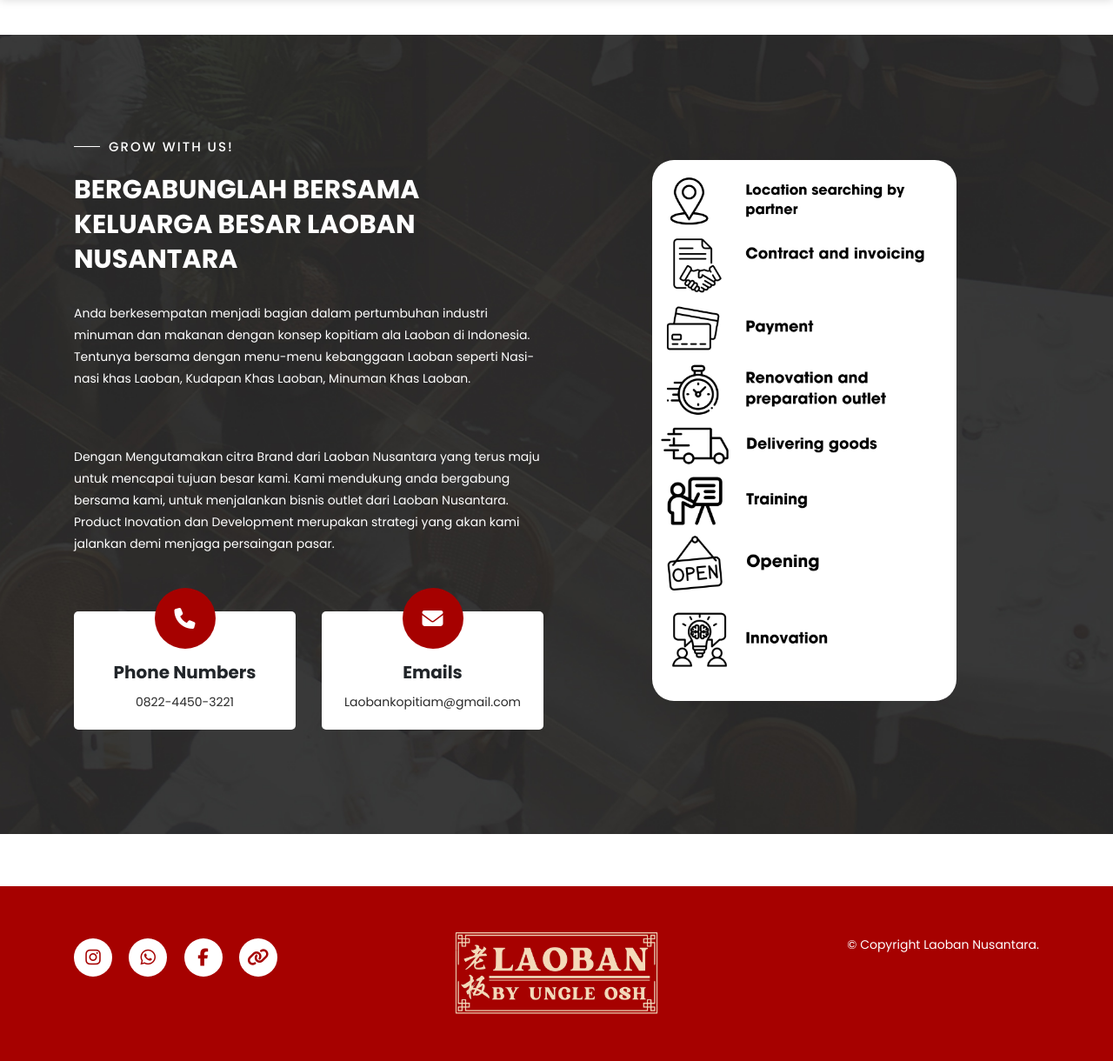
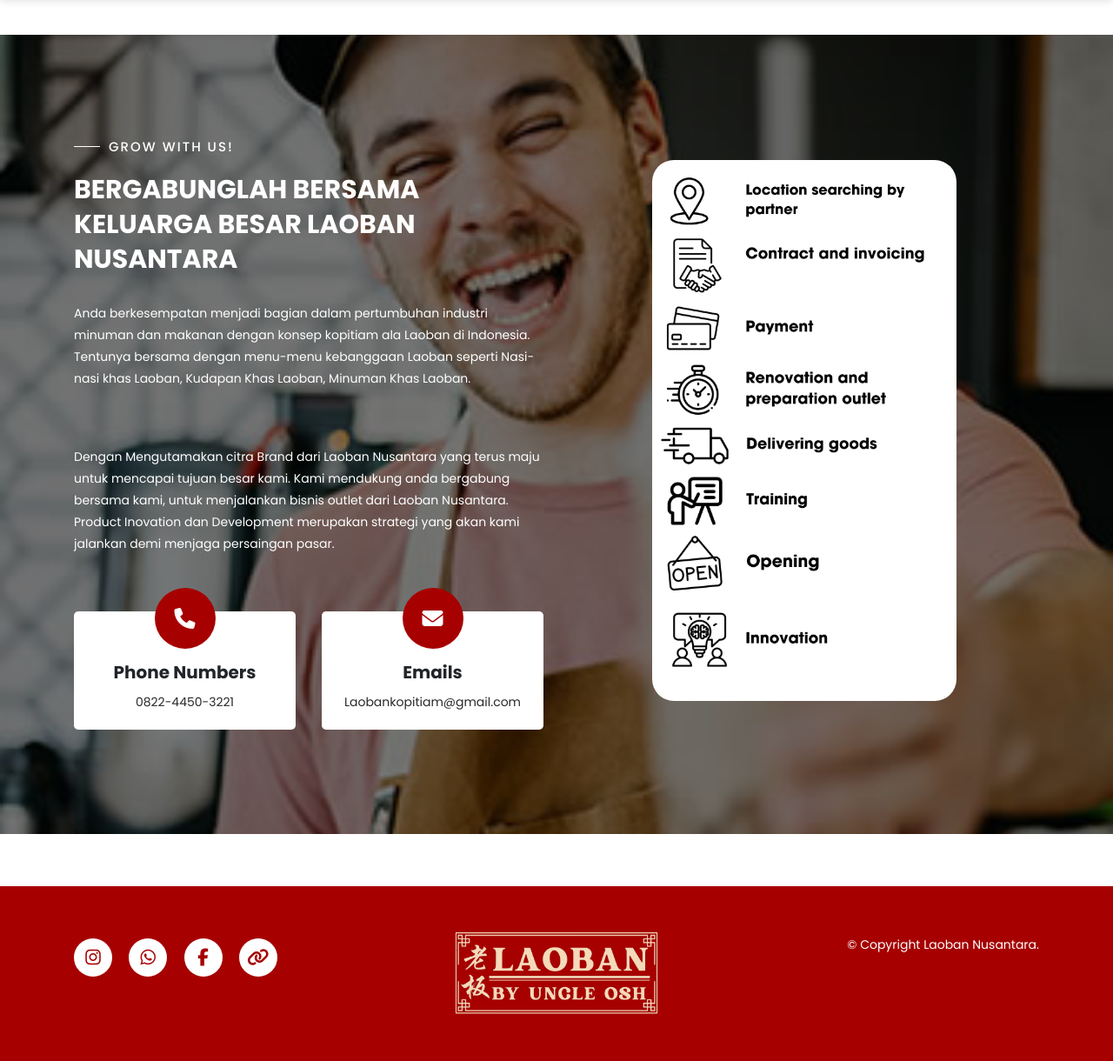
Before and after one commit to stevanushia/laoban-nusantara, a PHP site: page /contact.php in a window 1280 px wide. Shown: the part 80-1300 px from the top of the page at 87% size. Run offline with PHP 8.4, Linux system fonts and the light colour scheme; some libraries are stand-ins or nearby versions.

Commit message:
partnership black opacity

```diff
--- a/assets/css/templatemo-klassy-cafe.css
+++ b/assets/css/templatemo-klassy-cafe.css
@@ -1205,12 +1205,29 @@ reservation
 }
 
 #reservation {
+  position: relative;
   margin-top: 120px;
   padding: 120px 0px;
-  background-image: url(../images/reservation-bg.jpg);
+  background-image: url(../images/chefs-01.jpg);
   background-position: center center;
   background-repeat: no-repeat;
   background-size: cover;
+}
+
+#reservation::before {
+  content: "";
+  position: absolute;
+  top: 0;
+  left: 0;
+  width: 100%;
+  height: 100%;
+  background-color: rgba(0, 0, 0, 0.5); /* Adjust the opacity here */
+  z-index: 1;
+}
+
+#reservation * {
+  position: relative;
+  z-index: 2;
 }
 
 #reservation .phone,
--- a/template/footer.php
+++ b/template/footer.php
@@ -8,7 +8,7 @@
                             <li><a href="https://www.instagram.com/laoban.nusantara/" target="_blank"><i class="fa fa-instagram"></i></a></li>
                             <li><a href="https://wa.me/+6282244503221" target="_blank"><i class="fa fa-whatsapp"></i></a></li>
                             <li><a href="https://www.facebook.com/profile.php?id=100087203203713"><i class="fa fa-facebook"></i></a></li>
-                            <li><a href="https://linktr.ee/MeLuxurious?utm_source=linktree_admin_share"><i class="fa fa-link"></i></a></li>
+                            <li><a href="https://linktr.ee/MeLuxurious?utm_source=linktree_admin_share" target="_blank"><i class="fa fa-link"></i></a></li>
                         </ul>
                     </div>
                 </div>
```
